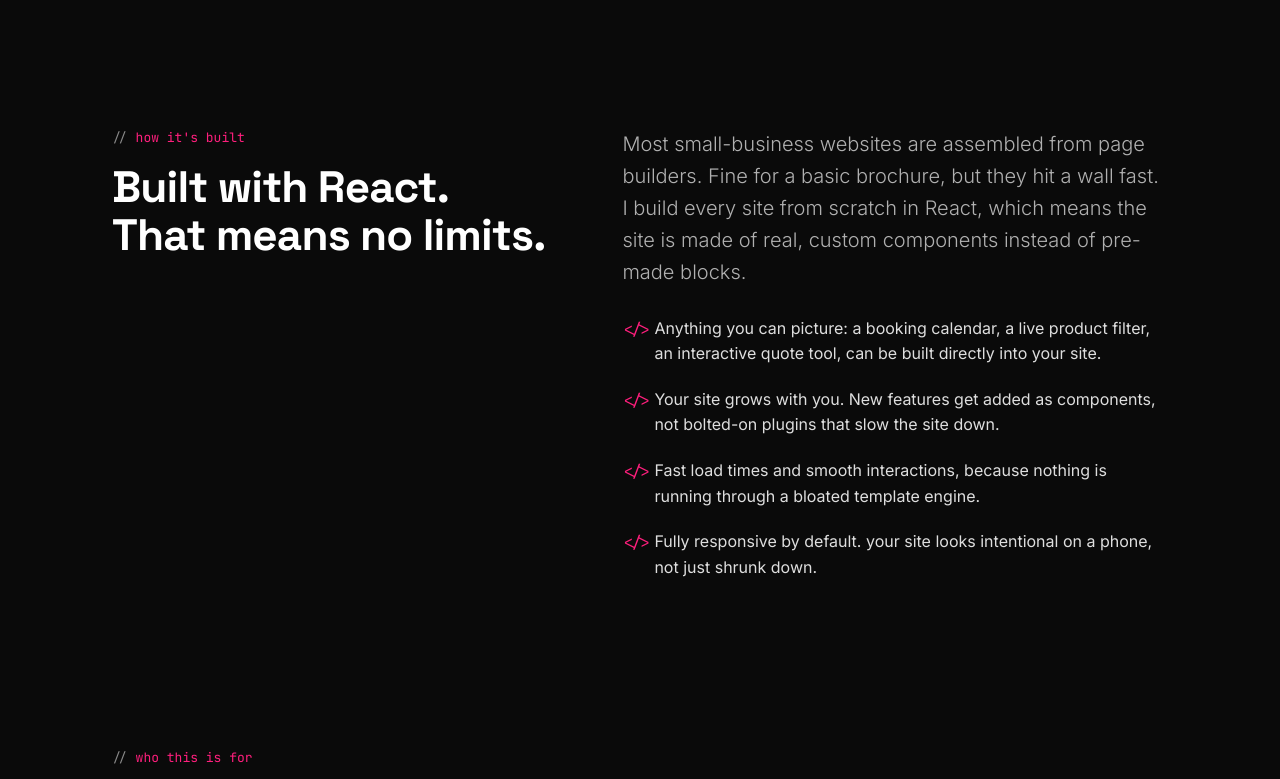
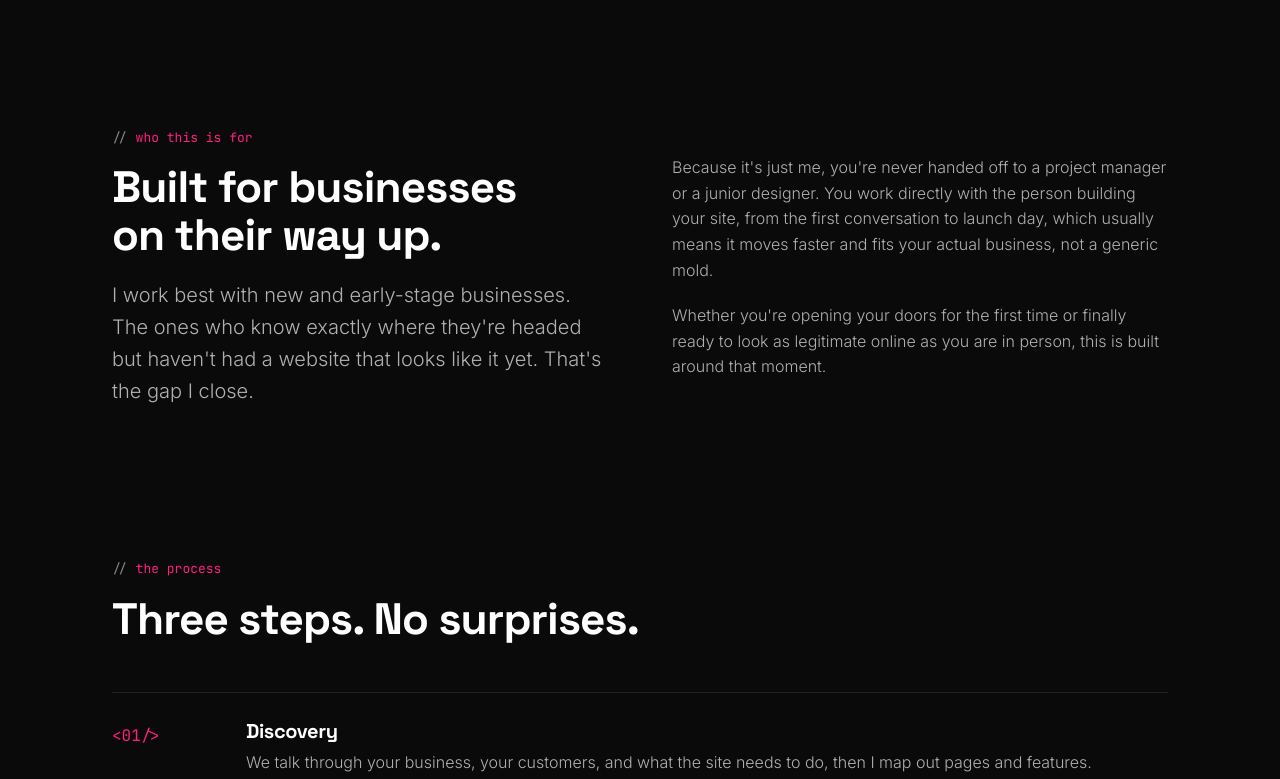
Before and after one commit to rawd666/reactive, a React (Vite) app: page / in a window 1280 px wide. Shown: the part 1900-2679 px from the top of the page. Built offline with nearby package versions, Linux system fonts and the light colour scheme; grey boxes are pictures that could not be loaded.

Commit message:
word typing effect pink

```diff
--- a/src/index.css
+++ b/src/index.css
@@ -158,9 +158,6 @@
 .rx-reason-mark{color:var(--color-pink);font-size:14px;margin-bottom:14px;}
 .rx-reason h3{margin-bottom:10px;}
 
-.rx-feature-list{list-style:none;display:flex;flex-direction:column;gap:20px;margin-top:28px;padding:0;}
-.rx-feature-list li{color:var(--color-text-body);padding-left:32px;position:relative;}
-.rx-bracket-pink{color:var(--color-pink);position:absolute;left:0;top:1px;}
 
 .rx-process-list{margin-top:48px;display:flex;flex-direction:column;}
 .rx-process-item{display:grid;grid-template-columns:110px 1fr;gap:24px;padding:28px 0;border-top:1px solid var(--color-border);}
--- a/src/pages/Home.jsx
+++ b/src/pages/Home.jsx
@@ -5,7 +5,6 @@
 import ProjectPreview from "../components/common/ProjectPreview";
 import TypedWord from "../components/common/TypedWord";
 import { REASONS } from "../data/reasons";
-import { FEATURES } from "../data/features";
 import { PROCESS } from "../data/process";
 import { PROJECTS } from "../data/projects";
 
@@ -95,34 +94,6 @@
       </section>
 
       <section className="rx-section">
-        <div className="rx-wrap rx-split-grid">
-          <div>
-            <div className="rx-eyebrow">how it's built</div>
-            <h2 className="rx-h2">
-              Built with React.
-              <br />
-              That means no limits.
-            </h2>
-          </div>
-          <div>
-            <p className="rx-lead">
-              Most small-business websites are assembled from page builders. Fine for a basic
-              brochure, but they hit a wall fast. I build every site from scratch in React, which
-              means the site is made of real, custom components instead of pre-made blocks.
-            </p>
-            <ul className="rx-feature-list">
-              {FEATURES.map((f, i) => (
-                <li key={i}>
-                  <span className="rx-bracket-pink rx-mono">&lt;/&gt;</span>
-                  {f}
-                </li>
-              ))}
-            </ul>
-          </div>
-        </div>
-      </section>
-
-      <section className="rx-section">
         <div className="rx-wrap rx-split-grid even">
           <div>
             <div className="rx-eyebrow">who this is for</div>
```
